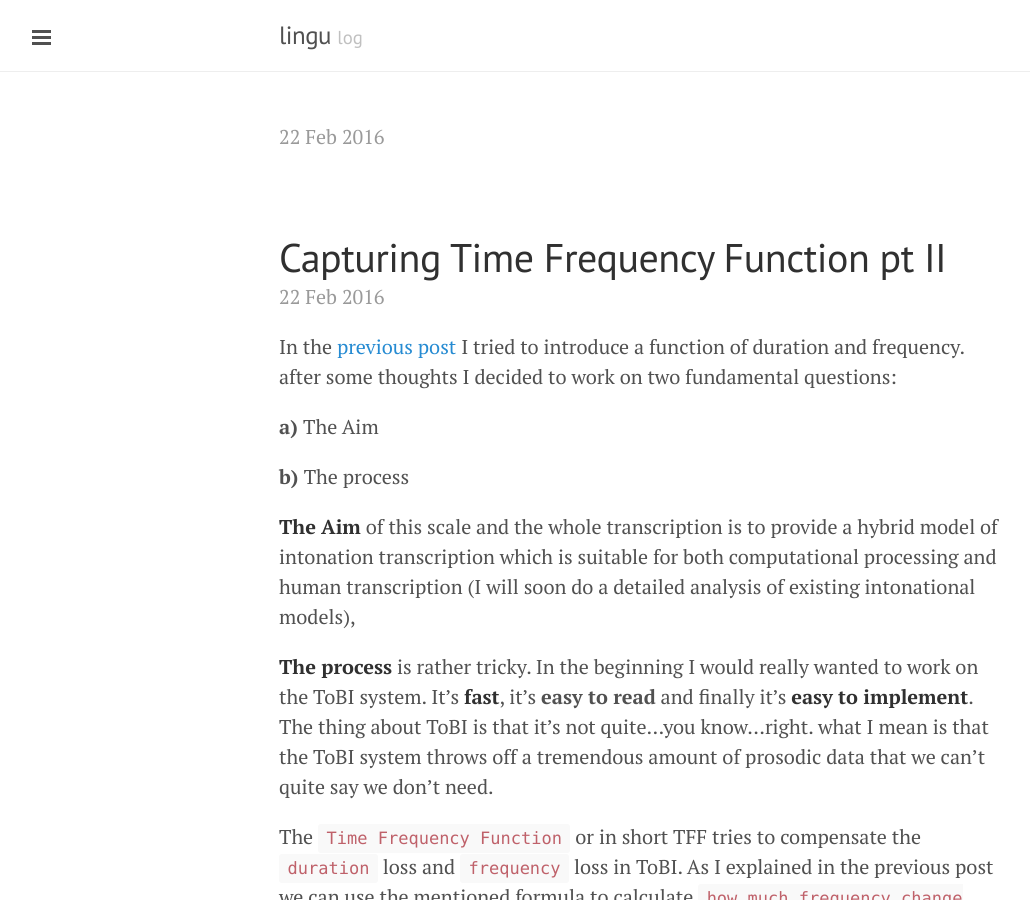
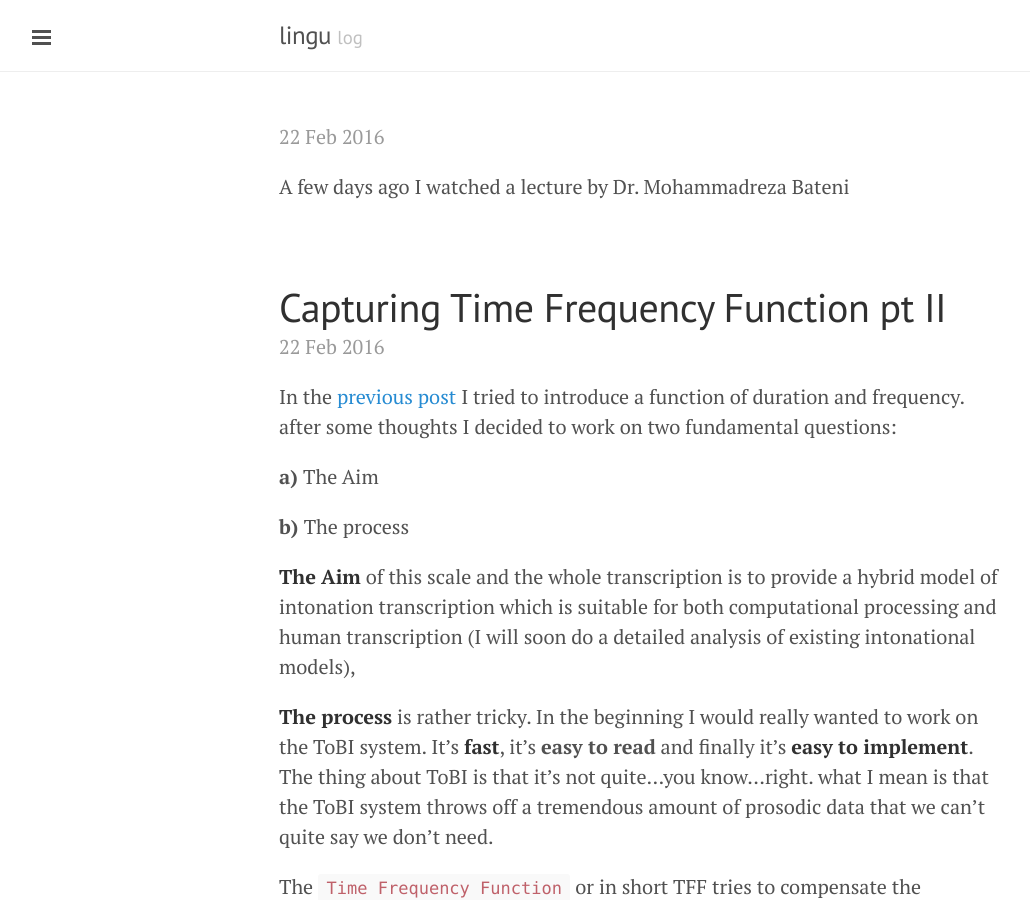
Before and after one commit to adelrblog/adelrblog.github.io, a Jekyll site: the page built from index.html, in a window 1280 px wide and 900 px high. Shown: the whole window, without its empty margins (1-1031 px from the left). Built offline with Jekyll 4.4.1, drawn with Linux system fonts in a browser that asks for light colours; the list of posts is cut into pages by our own code.

Commit message:
Post update: Language Planning: Persian writing system

```diff
--- a/_posts/2016-02-22-language-planning-persian-writing-system.markdown
+++ b/_posts/2016-02-22-language-planning-persian-writing-system.markdown
@@ -3,3 +3,4 @@ published: false
 title: Language Planning: Persian writing system
 layout: post
 ---
+A few days ago I watched a lecture by Dr. Mohammadreza Bateni
```
